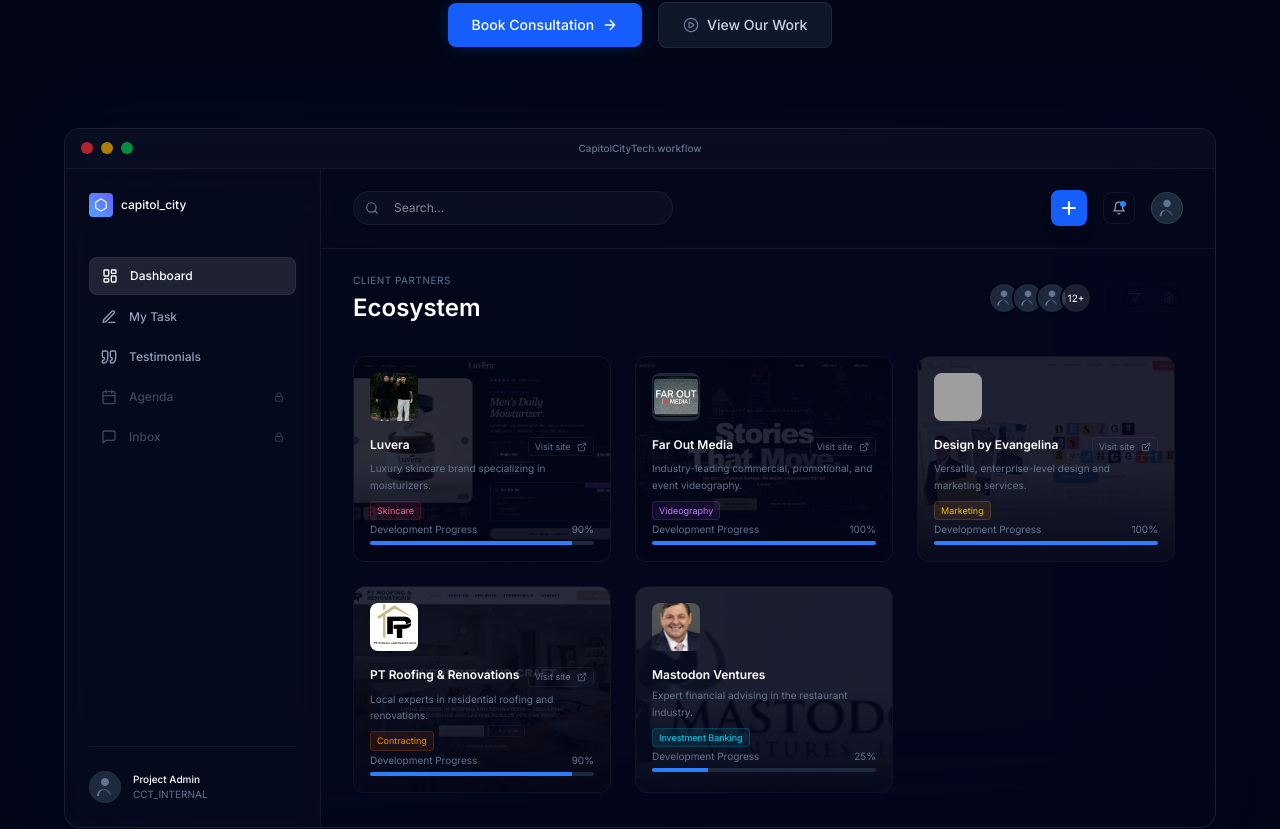
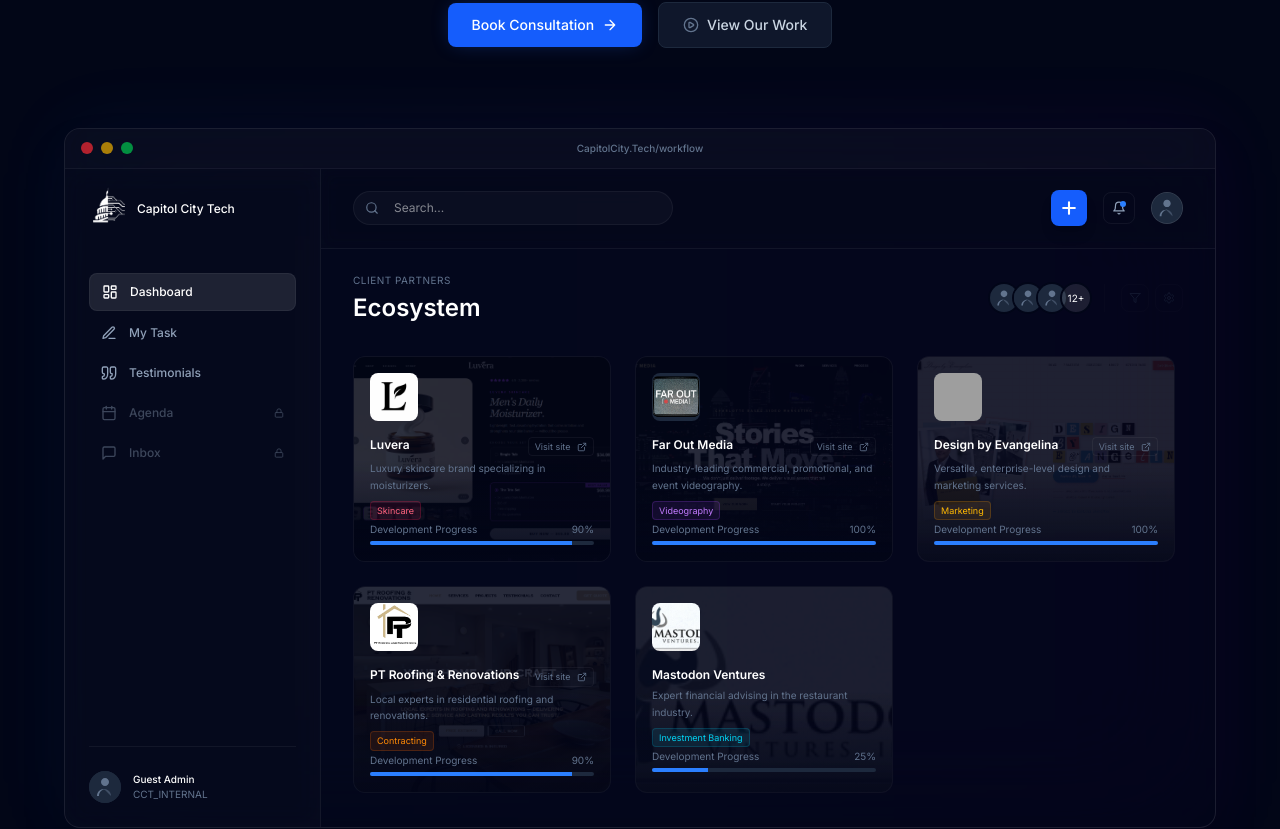
Before and after one commit to 00anthony/capitol-city-tech, a Next.js app: page / in a window 1280 px wide. Shown: the part 523-1352 px from the top of the page. Built offline with nearby package versions, Linux system fonts and the light colour scheme; grey boxes are pictures that could not be loaded.

Commit message:
Add new client logos and update DashboardMockup for improved branding and visual consistency

```diff
--- a/src/components/DashboardMockup.tsx
+++ b/src/components/DashboardMockup.tsx
@@ -1,5 +1,6 @@
 'use client'
 import React, { useState } from 'react';
+import Image from 'next/image';
 import ConsultationForm from './ConsultationForm';
 
 interface Client {
@@ -73,7 +74,7 @@
       status: 'Active',
       progress: 90,
       description: 'Luxury skincare brand specializing in moisturizers.',
-      logoUrl: '/dashboard-cards/luvera-headshot.webp',
+      logoUrl: '/dashboard-cards/luvera-icon.png',
       heroImage: '/dashboard-cards/luvera-hero.png',
       heroOpacity: 0.18,
       link: 'https://useluvera.com',
@@ -125,7 +126,7 @@
       status: 'Pending',
       progress: 25,
       description: 'Expert financial advising in the restaurant industry.',
-      logoUrl: '/dashboard-cards/mastodon-headshot.webp',
+      logoUrl: '/dashboard-cards/mastodon-hero.jpg',
       heroImage: '/dashboard-cards/mastodon-hero.jpg',
       heroOpacity: 0.1,
       // link: 'https://mastodonventures.com',
@@ -312,7 +313,7 @@
   ];
 
   return (
-    <div className="relative max-w-6xl mx-auto transform hover:scale-[1.002] transition-transform duration-700">
+    <div className="relative max-w-6xl mx-auto transform  transition-transform duration-700">
       <ConsultationForm isOpen={isFormOpen} onClose={() => setIsFormOpen(false)} />
 
       {/* Client Directory Modal */}
@@ -344,20 +345,22 @@
             <div className="w-3 h-3 rounded-full bg-yellow-500/70"></div>
             <div className="w-3 h-3 rounded-full bg-green-500/70"></div>
           </div>
-          <div className="flex-1 text-center text-[10px] text-slate-500 font-medium">CapitolCityTech.workflow</div>
+          <div className="flex-1 text-center text-[10px] text-slate-500 font-medium">CapitolCity.Tech/workflow</div>
           <div className="w-20"></div>
         </div>
 
         <div className="flex flex-1 overflow-hidden">
           {/* ── Sidebar ── */}
           <div className="w-64 border-r border-white/5 bg-white/2 backdrop-blur-md hidden lg:flex flex-col p-6 shrink-0">
-            <div className="flex items-center gap-2 mb-10 text-white font-medium">
-              <div className="w-6 h-6 rounded bg-linear-to-tr from-blue-400 to-indigo-500 flex items-center justify-center">
-                <svg xmlns="http://www.w3.org/2000/svg" width="14" height="14" viewBox="0 0 24 24" fill="none" stroke="currentColor" strokeWidth="2" strokeLinecap="round" strokeLinejoin="round" className="text-white">
-                  <path d="M21 16V8a2 2 0 0 0-1-1.73l-7-4a2 2 0 0 0-2 0l-7 4A2 2 0 0 0 3 8v8a2 2 0 0 0 1 1.73l7 4a2 2 0 0 0 2 0l7-4A2 2 0 0 0 21 16z"></path>
-                </svg>
-              </div>
-              <span className="text-xs">capitol_city</span>
+            <div className="flex items-center gap-2 mb-10 -mt-2 text-white font-medium">
+              <Image
+                src="/logo-white.png"
+                alt='logo'
+                height={50}
+                width={40}
+                className='mb-2'
+              />
+              <span className="text-xs">Capitol City Tech</span>
             </div>
 
             <div className="space-y-1">
@@ -406,7 +409,7 @@
             <div className="mt-auto pt-6 border-t border-white/5 flex items-center gap-3">
               <div className="w-8 h-8 rounded-full overflow-hidden bg-slate-800"><UserSilhouette /></div>
               <div className="flex flex-col text-[10px]">
-                <span className="text-white font-medium">Project Admin</span>
+                <span className="text-white font-medium">Guest Admin</span>
                 <span className="text-slate-500 uppercase">CCT_INTERNAL</span>
               </div>
             </div>
@@ -441,8 +444,9 @@
                 <button
                   onClick={() => setIsFormOpen(true)}
                   aria-label="start your project"
-                  className="flex items-center justify-center bg-blue-600 hover:bg-blue-500 text-white w-9 h-9 rounded-lg transition-all shadow-lg active:scale-90"
+                  className="flex items-center justify-center bg-blue-600 hover:bg-blue-500 text-white w-9 h-9 rounded-lg transition-all shadow-lg active:scale-90 cursor-pointer"
                 >
+
                   <svg xmlns="http://www.w3.org/2000/svg" width="20" height="20" viewBox="0 0 24 24" fill="none" stroke="currentColor" strokeWidth="2.5" strokeLinecap="round" strokeLinejoin="round">
                     <path d="M12 5v14M5 12h14"></path>
                   </svg>
```
Also changed, not shown: public/dashboard-cards/luvera-icon.png (added), public/dashboard-cards/pt-icon.png (added).
